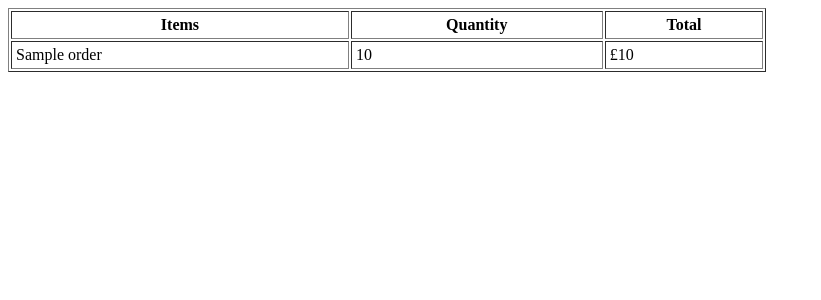
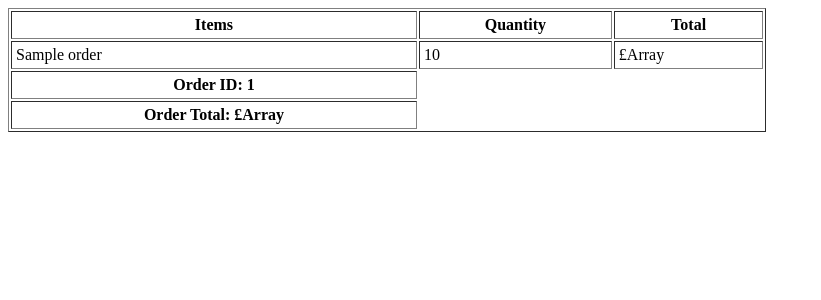
Before and after one commit to muneeb29/Online-Ordering-System, a CodeIgniter app: the page made by application/views/orders.php in a window 1280 px wide. Shown: the top 300 px of the page, without its empty margins (0-821 px from the left). Run offline with CodeIgniter, Linux system fonts and the light colour scheme; tables that the repository leaves empty hold one stand-in row (values such as "Sample post"); the template is opened without the code that fills it: most values are stand-ins (such as "Sample title", 1, 10 or a date in 2020).

Commit message:
Added Order ID To Admin Dashboard

```diff
--- a/application/controllers/Dashboard.php
+++ b/application/controllers/Dashboard.php
@@ -76,6 +76,7 @@ class Dashboard extends CI_Controller {
 
 		if($this->input->post('orderName')){
 			$data['orders'] = $this->Admin_model->getOrders();
+			$data['total'] = $this->Admin_model->getTotal();
 			$this->load->view('orders',$data);
 
 			}
--- a/application/views/orders.php
+++ b/application/views/orders.php
@@ -11,11 +11,21 @@
          </tr>
      </thead>
      <tbody>
+     <?php $num=0;?>
+     <?php $tot=0;?>
+
+     <?php
+                foreach($total as $row){
+                    $tot = $row->total;
+                }
+                ?>
+
 
      <?php
      if($orders != null) :
                 foreach($orders as $row){
                 ?>
+       <?php $num =  $row->orderid;?>
 
         <div class="container">
             <div class="col">
@@ -29,6 +39,12 @@
 
         <?php } ?>
 
+        <tr>
+        <th><?php echo"Order ID:  $num";?></th>
+        </tr>
+        <tr>
+        <th><?php echo"Order Total:  £$tot";?></th>
+        </tr>
 
         <?php
          else :
```
Also changed, not shown: application/models/Admin_model.php (+14 -5 lines).
